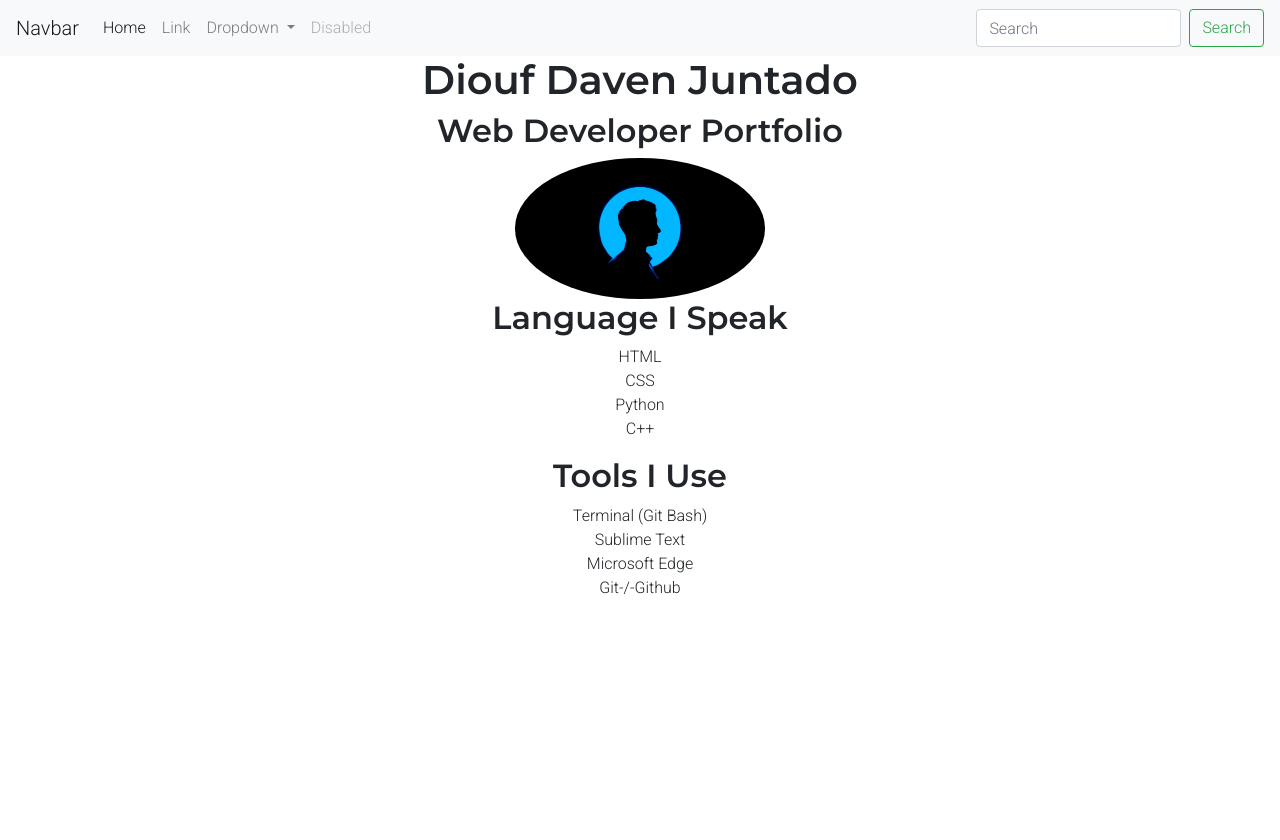
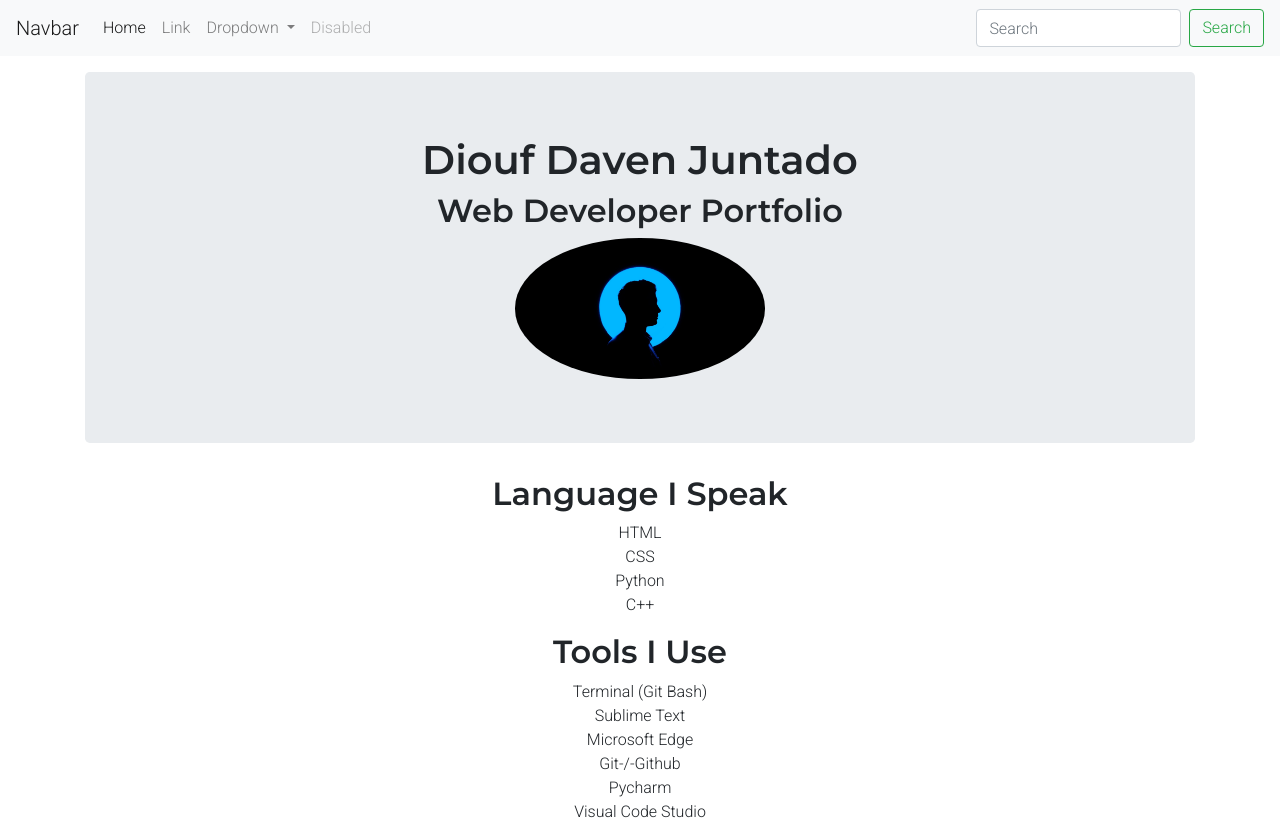
Before and after one commit to diouf89/fcb-portfolio, a plain HTML site: page index.html in a window 1280 px wide. Before the commit the page ends 800 px from the top, so only its background shows below. Drawn offline with nearby package versions, Linux system fonts and the light colour scheme.

Commit message:
Create a jumbotron section for profile

```diff
--- a/index.html
+++ b/index.html
@@ -51,7 +51,7 @@
 	</nav>
 	<!-- navigation bar -->
 	<div class="container">
-		<section id="landing" class="text-center">
+		<section id="landing" class="text-center jumbotron mt-3">
 			<h1>Diouf Daven Juntado</h1>
 			<h2>Web Developer Portfolio</h2>
 			<img src="images/ben-sweet-2LowviVHZ-E-unsplash-1.jpeg">
@@ -71,6 +71,8 @@
 					<li>Sublime Text</li>
 					<li>Microsoft Edge</li>
 					<li>Git-/-Github</li>
+					<li>Pycharm</li>
+					<li>Visual Code Studio</li>
 				</ul>
 			</div>
 		</section>
```
